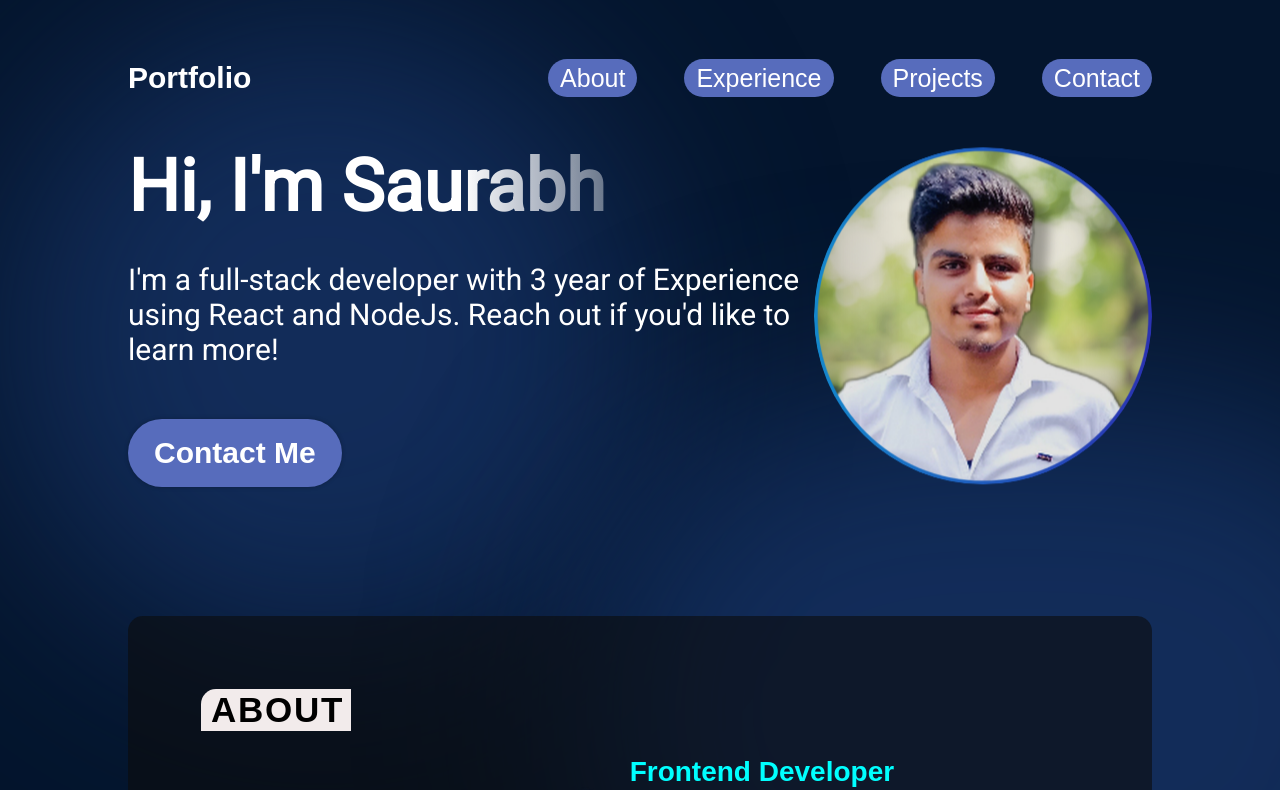
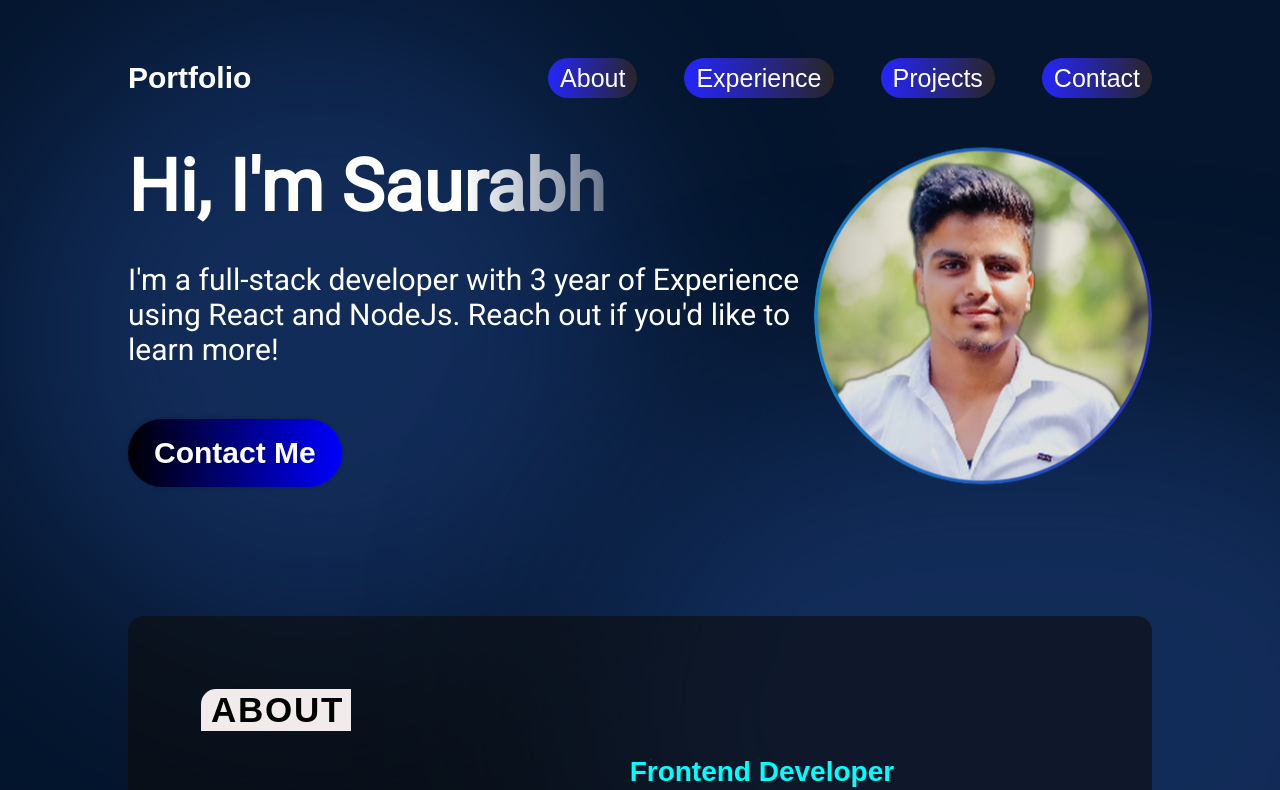
Before and after one commit to SourabhSingh22/My-Portfolio, a React (Vite) app: page / in a window 1280 px wide. Shown: the top 790 px of the page. Built offline with nearby package versions, Linux system fonts and the light colour scheme.

Commit message:
some changes in my portfolio

```diff
--- a/src/Navbar/Navbar.module.css
+++ b/src/Navbar/Navbar.module.css
@@ -17,6 +17,26 @@
     text-decoration: none;
     color: var(--color-text);
     /* color: orangered; */
+    position: relative;
+}
+
+.title::before{
+    content: '';
+    position: absolute;
+    left:0;
+    bottom: 0;
+    width: 0;
+    /* top: 45px; */
+    height: 3px;
+    /* width: 150px; */
+    background: linear-gradient(to right, blue, #afdada);
+    transition: width 0.3s ease;
+}
+.title:hover{
+    cursor: pointer;
+}
+.title:hover::before{
+    width: 100%;
 }
 
 .menu{
@@ -33,9 +53,10 @@
     font-size: 25px;
     color: var(--color-text);
     text-decoration: none;
-    background-color: var(--color-primary);
-    padding: 5px 12px;
-    border-radius: 50px;
+    /* background-color: var(--color-primary); */
+    background: linear-gradient(to left, rgb(40, 38, 38), rgb(37, 37, 252));
+    padding: 6px 12px;
+    border-radius: 30px;
 }
 .menuBtn{
     display: none;
--- a/src/components/Contact/Contact.module.css
+++ b/src/components/Contact/Contact.module.css
@@ -38,14 +38,24 @@
 }
 
 .link a{
+    display: flex;
+    align-items: center;
     color: var(--color-text);
     text-decoration: none;
     font-size: 30px;
     font-weight: 400;
     letter-spacing: 1.5px;
+    transition: 0.5s;
+    padding: 5px;
 }
 .link a:hover{
-    scale: 1.2;
+    scale: 1.1;
+    background: rgb(31, 31, 43);
+    box-shadow:0 0 5px rgb(110, 110, 164),
+    0 0 25px rgb(99, 99, 90),
+    0 0 50px rgb(70, 60, 60),
+    0 0 100px rgb(103, 83, 125);
+    border-radius: 50%;
 }
 
 @media screen and (max-width: 830px) {
--- a/src/components/Experience/Experience.module.css
+++ b/src/components/Experience/Experience.module.css
@@ -82,6 +82,8 @@
 }
 
 
+
+
 .skill p{
     font-size: 25px;
     font-family: var(--font-roboto);
--- a/src/components/Hero/Hero.module.css
+++ b/src/components/Hero/Hero.module.css
@@ -40,13 +40,14 @@
 
 .contactBtn{
     text-decoration: none;
-    background-color: var(--color-primary);
+    /* background-color: var(--color-primary); */
     border-radius: 100px;
     font-size: 30px;
     padding: 17px 26px;
     font-weight: 600;
     box-shadow: 0 0 4px 0 rgba(0, 0, 0, 0.25);
     color: var(--color-text);
+    background: linear-gradient(to right, black, blue);
 }
 
 .heroImg{
```
Also changed, not shown: src/vars.css (line endings or trailing spaces).
